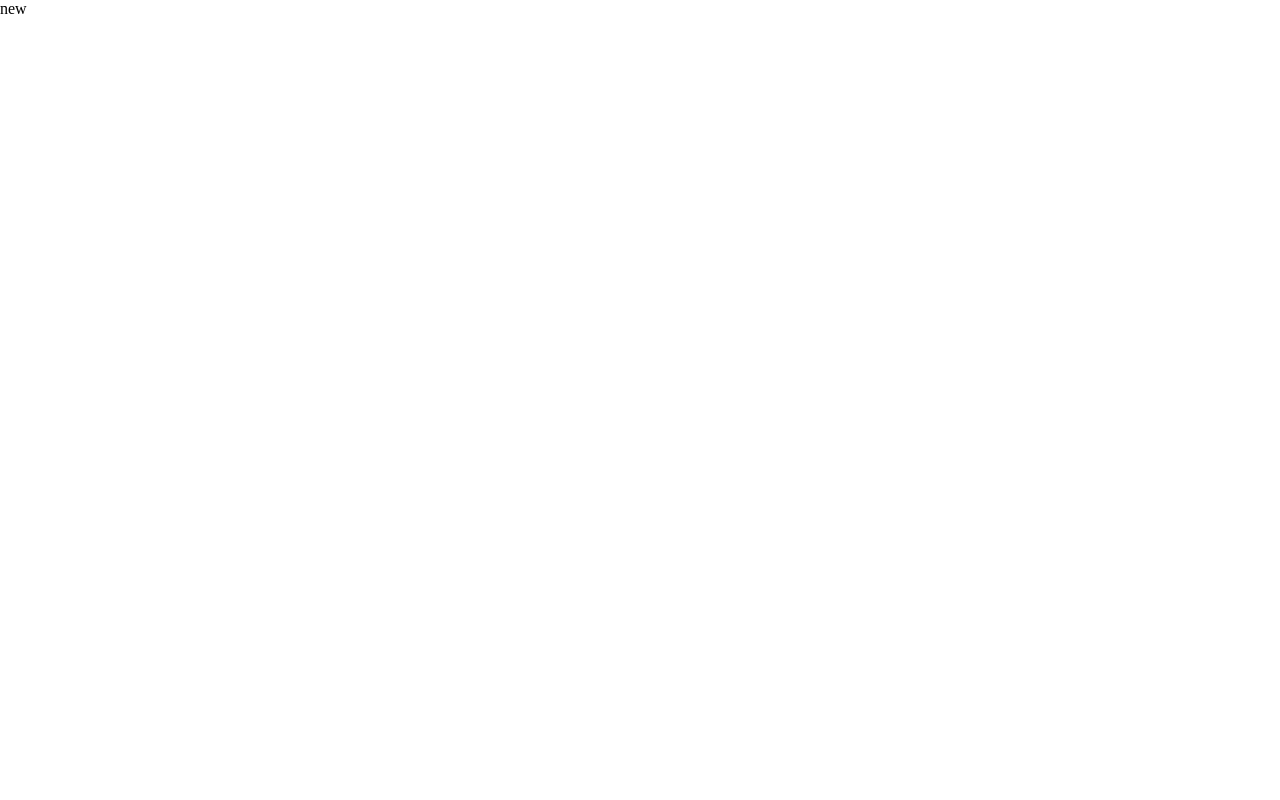
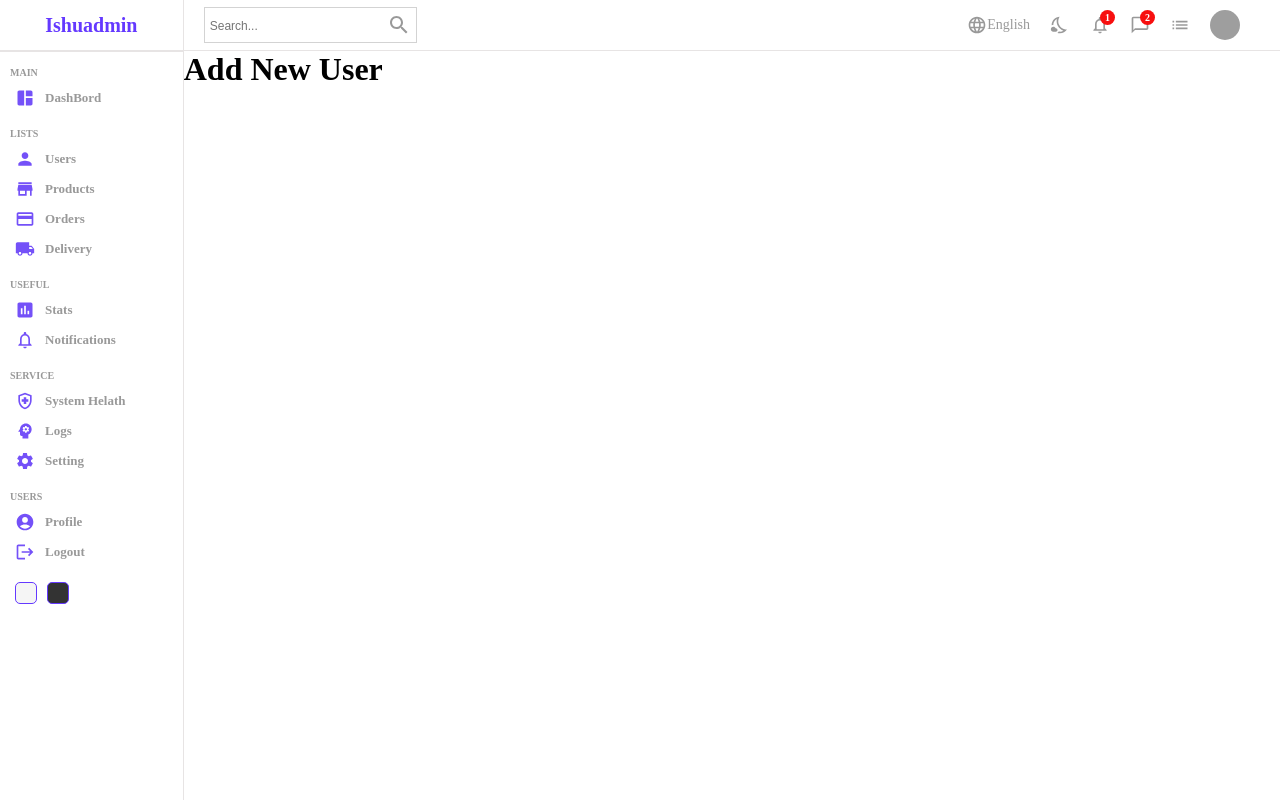
Before and after one commit to ishukhan/admin-pannel, a React (Vite) app: page /users/new in a window 1280 px wide. Built offline with nearby package versions, Linux system fonts and the light colour scheme; grey boxes are pictures that could not be loaded.

Commit message:
add new user oage

```diff
--- a/src/pages/new/New.jsx
+++ b/src/pages/new/New.jsx
@@ -1,7 +1,19 @@
 import React from "react";
 import "./new.scss";
+import Sidebar from "../../components/sidebar/Sidebar";
+import Navbar from "../../components/navbar/Navbar";
 const New = () => {
-  return <div>new</div>;
+  return (
+    <div className="new">
+      <Sidebar />
+      <div className="newContainer">
+        <Navbar />
+        <div className="top">
+          <h1 className="title">Add New User</h1>
+        </div>
+      </div>
+    </div>
+  );
 };
 
 export default New;
--- a/src/pages/new/new.scss
+++ b/src/pages/new/new.scss
@@ -0,0 +1,8 @@
+.new {
+  display: flex;
+  width: 100%;
+
+  .newContainer {
+    flex: 6;
+  }
+}
```
